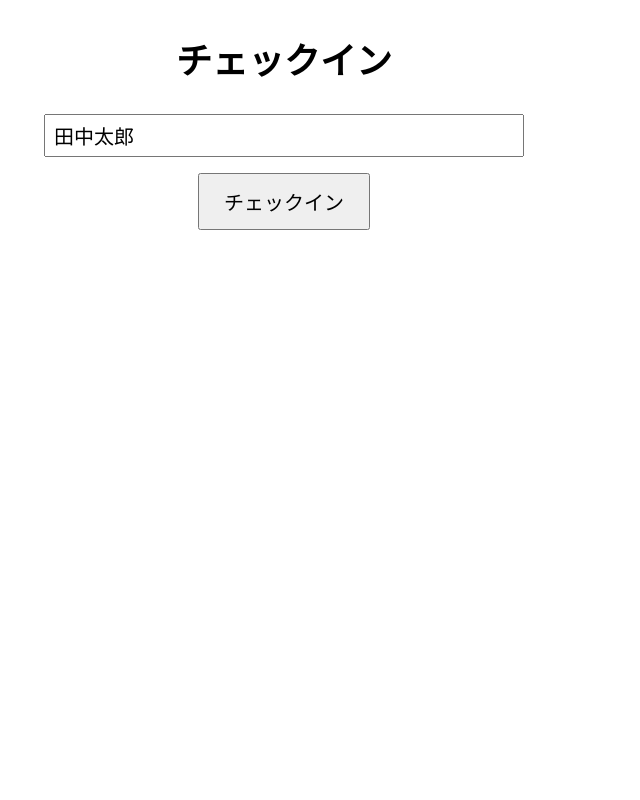
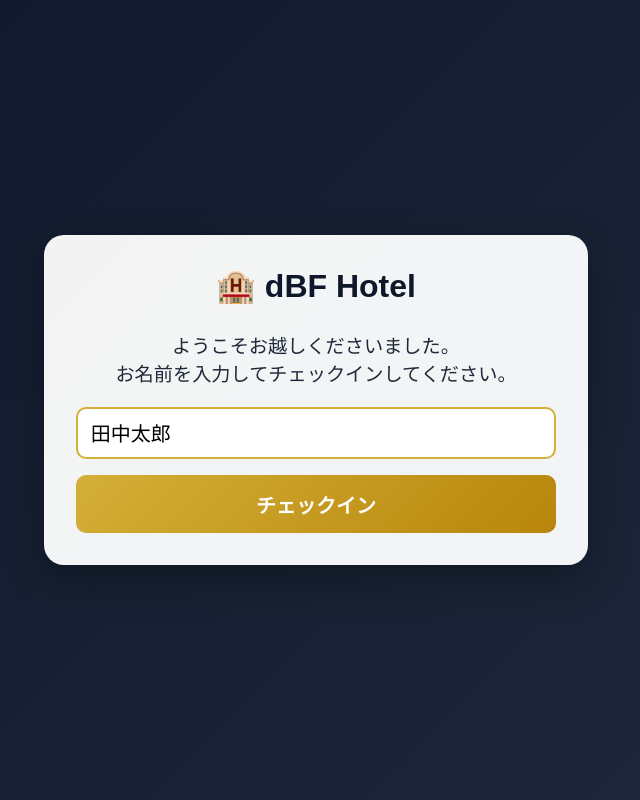
Before and after one commit to shibahara2/dBF2026-robot, a Flask app: page / in a window 1280 px wide. Shown: the whole page, without its empty margins (356-996 px from the left). Run offline with Flask 3, Linux system fonts and the light colour scheme; data that the repository does not hold is empty.

Commit message:
UIのチェックイン画面のデザイン更新

```diff
--- a/app/static/style.css
+++ b/app/static/style.css
@@ -1,24 +1,70 @@
 body {
-  font-family: sans-serif;
-  font-size: 1.5rem;
+  font-family: "Yu Gothic", "Hiragino Sans", sans-serif;
+  font-size: 1.2rem;
   max-width: 480px;
-  margin: 2rem auto;
+  margin: 0 auto;
+  min-height: 100vh;
+  display: flex;
+  justify-content: center;
+  align-items: center;
   text-align: center;
+  background: linear-gradient(135deg, #0f172a 0%, #1e293b 100%);
+  color: #1e293b;
 }
 
-button {
-  font-size: 1.25rem;
-  padding: 0.75rem 1.5rem;
+#form-view {
+  width: 100%;
+  background: rgba(255, 255, 255, 0.95);
+  padding: 2rem;
+  border-radius: 20px;
+  box-shadow: 0 15px 40px rgba(0, 0, 0, 0.3);
+}
+
+h1 {
+  margin-top: 0;
+  color: #0f172a;
+  font-size: 2rem;
+  font-weight: bold;
+}
+
+h1::before {
+  content: "🏨 ";
 }
 
 input[type="text"] {
   font-size: 1.25rem;
-  padding: 0.5rem;
+  padding: 0.8rem;
   width: 100%;
   box-sizing: border-box;
   margin-bottom: 1rem;
+  border: 2px solid #d4af37;
+  border-radius: 10px;
+  background: #fff;
 }
 
-#error-view {
-  color: #b00020;
+input[type="text"]:focus {
+  outline: none;
+  border-color: #b8860b;
+  box-shadow: 0 0 8px rgba(212, 175, 55, 0.4);
 }
+
+button {
+  width: 100%;
+  font-size: 1.25rem;
+  padding: 0.9rem 1.5rem;
+  border: none;
+  border-radius: 10px;
+  background: linear-gradient(135deg, #d4af37, #b8860b);
+  color: white;
+  font-weight: bold;
+  cursor: pointer;
+  transition: all 0.2s ease;
+}
+
+button:hover {
+  transform: translateY(-2px);
+  box-shadow: 0 5px 15px rgba(184, 134, 11, 0.4);
+}
+
+button:active {
+  transform:
--- a/app/templates/index.html
+++ b/app/templates/index.html
@@ -8,11 +8,22 @@
 <body>
   <main id="app">
     <section id="form-view">
-      <h1>チェックイン</h1>
+      <h1>dBF Hotel</h1>
+
+      <p>
+        ようこそお越しくださいました。<br>
+        お名前を入力してチェックインしてください。
+      </p>
+
       <form id="checkin-form">
-        <input id="guest-name-input" name="name" type="text" placeholder="お名前" value="田中太郎" required>
-        <button type="submit">チェックイン</button>
+        <input id="guest-name-input" name="name" type="text" value="田中太郎" placeholder="お名前" required>
+
+        <button type="submit">
+          チェックイン
+        </button>
       </form>
+
+      <div id="error-view"></div>
     </section>
 
     <section id="progress-view" hidden>
```
